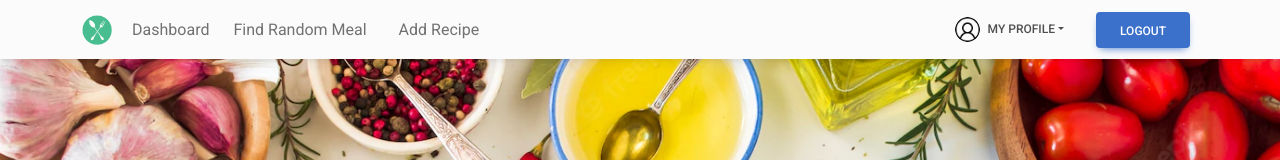
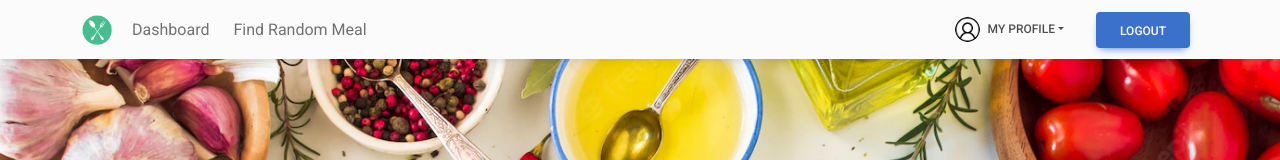
Before and after one commit to kennysabangan/Mealtime, a React (Create React App) app in the folder client/: page /meals in a window 1280 px wide. Shown: the top 160 px of the page. Built offline with nearby package versions, Linux system fonts and the light colour scheme; no server answers.

Commit message:
removed 'add recipes' and 'view recipes'

```diff
--- a/client/src/components/Navigation.js
+++ b/client/src/components/Navigation.js
@@ -55,9 +55,6 @@ const Navigation = (props) => {
                     <li className="nav-item px-2">
                         <a className="nav-link" href="/meals">Find Random Meal</a>
                     </li>
-                    <li className="nav-item px-2">
-                        <a className="nav-link" href="/addrecipe">Add Recipe</a>
-                    </li>
                 </ul>
 
                 {/* <!-- Right links --> */}
@@ -69,7 +66,6 @@ const Navigation = (props) => {
                         </MDBDropdownToggle>
                         <MDBDropdownMenu basic>
                             <MDBDropdownItem href="/profile">View Profile</MDBDropdownItem>
-                            <MDBDropdownItem href="/recipes">View Recipes</MDBDropdownItem>
                         </MDBDropdownMenu>
                     </MDBDropdown>
                     <button onClick={logout} type="button" className="btn btn-primary ms-3 me-2">
```
Also changed, not shown: 1 other file (tests, documents, lock files or other folders).
